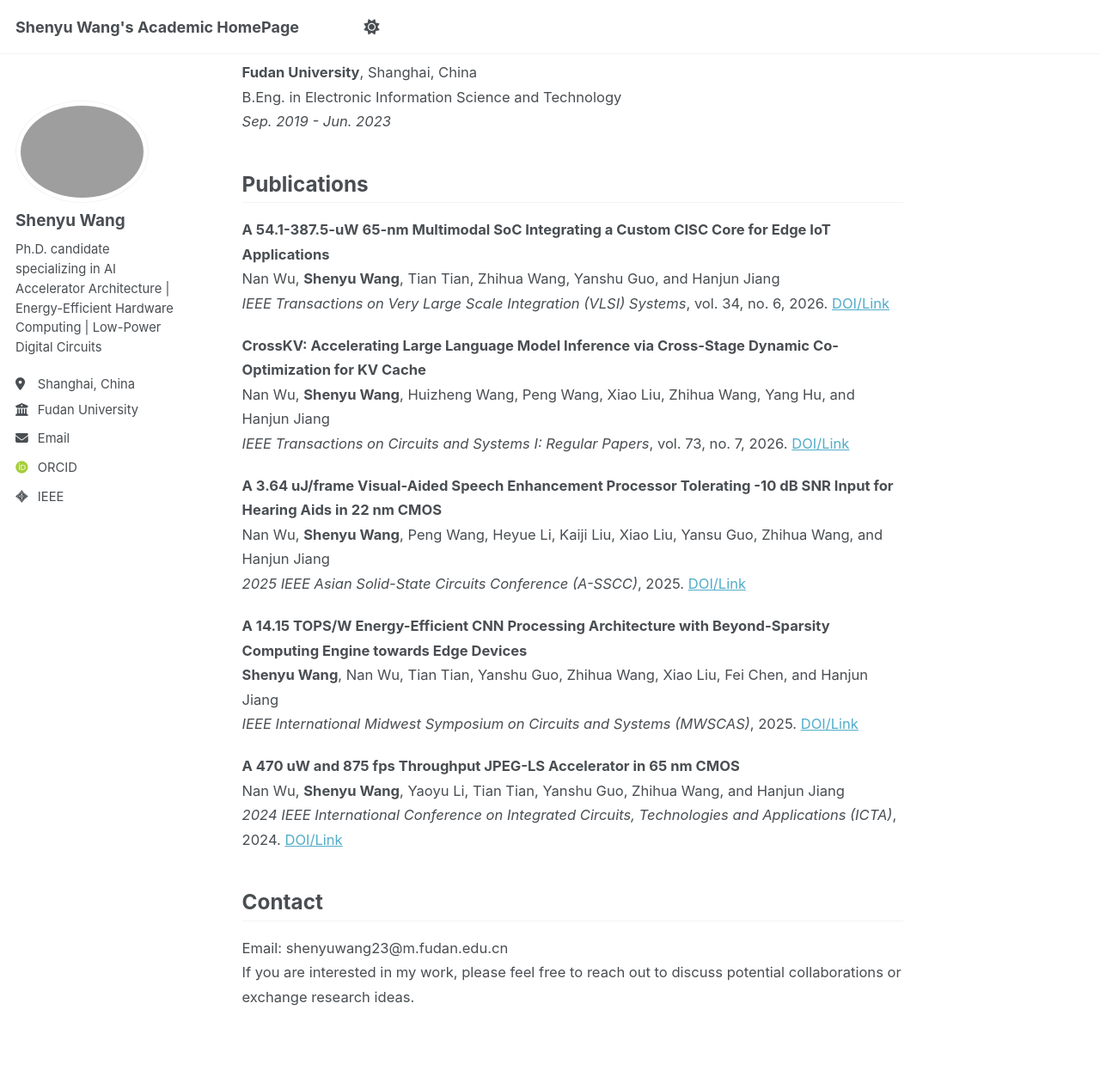
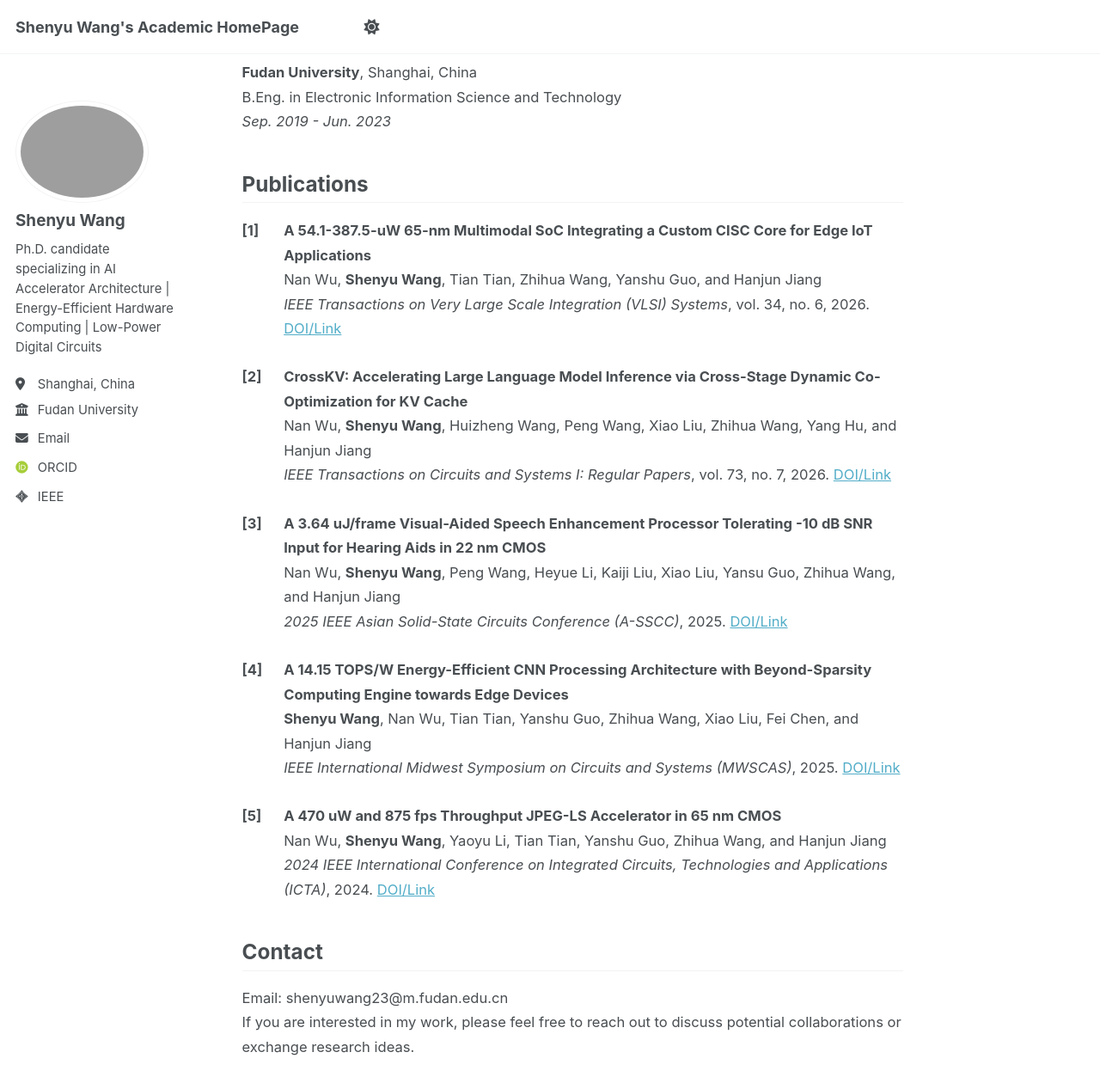
Before and after one commit to Shenyu-Wang/Shenyu-Wang.github.io, a Jekyll site: the page built from _pages/about.md, in a window 1280 px wide and 1400 px high, scrolled down 1960 px. Shown: the top 1267 px of the window at 86% size. Built offline with Jekyll 4.4.1, drawn with Linux system fonts in a browser that asks for light colours; some web fonts are replaced; a script that is not in the unit is left out.

Commit message:
Add publication numbering

```diff
--- a/_pages/about.md
+++ b/_pages/about.md
@@ -62,25 +62,52 @@ B.Eng. in Electronic Information Science and Technology
 
 Publications
 ------------------------
-**A 54.1-387.5-uW 65-nm Multimodal SoC Integrating a Custom CISC Core for Edge IoT Applications**
-Nan Wu, **Shenyu Wang**, Tian Tian, Zhihua Wang, Yanshu Guo, and Hanjun Jiang
-*IEEE Transactions on Very Large Scale Integration (VLSI) Systems*, vol. 34, no. 6, 2026. [DOI/Link](https://ieeexplore.ieee.org/search/searchresult.jsp?newsearch=true&queryText=A%2054.1-387.5-uW%2065-nm%20Multimodal%20SoC%20Integrating%20a%20Custom%20CISC%20Core%20for%20Edge%20IoT%20Applications)
+<div class="publication-list">
+  <div class="publication-item">
+    <span class="publication-number">[1]</span>
+    <div class="publication-body">
+      <strong>A 54.1-387.5-uW 65-nm Multimodal SoC Integrating a Custom CISC Core for Edge IoT Applications</strong><br>
+      Nan Wu, <strong>Shenyu Wang</strong>, Tian Tian, Zhihua Wang, Yanshu Guo, and Hanjun Jiang<br>
+      <em>IEEE Transactions on Very Large Scale Integration (VLSI) Systems</em>, vol. 34, no. 6, 2026. <a href="https://ieeexplore.ieee.org/search/searchresult.jsp?newsearch=true&queryText=A%2054.1-387.5-uW%2065-nm%20Multimodal%20SoC%20Integrating%20a%20Custom%20CISC%20Core%20for%20Edge%20IoT%20Applications">DOI/Link</a>
+    </div>
+  </div>
 
-**CrossKV: Accelerating Large Language Model Inference via Cross-Stage Dynamic Co-Optimization for KV Cache**
-Nan Wu, **Shenyu Wang**, Huizheng Wang, Peng Wang, Xiao Liu, Zhihua Wang, Yang Hu, and Hanjun Jiang
-*IEEE Transactions on Circuits and Systems I: Regular Papers*, vol. 73, no. 7, 2026. [DOI/Link](https://ieeexplore.ieee.org/search/searchresult.jsp?newsearch=true&queryText=CrossKV%3A%20Accelerating%20Large%20Language%20Model%20Inference%20via%20Cross-Stage%20Dynamic%20Co-Optimization%20for%20KV%20Cache)
+  <div class="publication-item">
+    <span class="publication-number">[2]</span>
+    <div class="publication-body">
+      <strong>CrossKV: Accelerating Large Language Model Inference via Cross-Stage Dynamic Co-Optimization for KV Cache</strong><br>
+      Nan Wu, <strong>Shenyu Wang</strong>, Huizheng Wang, Peng Wang, Xiao Liu, Zhihua Wang, Yang Hu, and Hanjun Jiang<br>
+      <em>IEEE Transactions on Circuits and Systems I: Regular Papers</em>, vol. 73, no. 7, 2026. <a href="https://ieeexplore.ieee.org/search/searchresult.jsp?newsearch=true&queryText=CrossKV%3A%20Accelerating%20Large%20Language%20Model%20Inference%20via%20Cross-Stage%20Dynamic%20Co-Optimization%20for%20KV%20Cache">DOI/Link</a>
+    </div>
+  </div>
 
-**A 3.64 uJ/frame Visual-Aided Speech Enhancement Processor Tolerating -10 dB SNR Input for Hearing Aids in 22 nm CMOS**
-Nan Wu, **Shenyu Wang**, Peng Wang, Heyue Li, Kaiji Liu, Xiao Liu, Yansu Guo, Zhihua Wang, and Hanjun Jiang
-*2025 IEEE Asian Solid-State Circuits Conference (A-SSCC)*, 2025. [DOI/Link](https://ieeexplore.ieee.org/search/searchresult.jsp?newsearch=true&queryText=A%203.64%20uJ%2Fframe%20Visual-Aided%20Speech%20Enhancement%20Processor%20Tolerating%20-10%20dB%20SNR%20Input%20for%20Hearing%20Aids%20in%2022%20nm%20CMOS)
+  <div class="publication-item">
+    <span class="publication-number">[3]</span>
+    <div class="publication-body">
+      <strong>A 3.64 uJ/frame Visual-Aided Speech Enhancement Processor Tolerating -10 dB SNR Input for Hearing Aids in 22 nm CMOS</strong><br>
+      Nan Wu, <strong>Shenyu Wang</strong>, Peng Wang, Heyue Li, Kaiji Liu, Xiao Liu, Yansu Guo, Zhihua Wang, and Hanjun Jiang<br>
+      <em>2025 IEEE Asian Solid-State Circuits Conference (A-SSCC)</em>, 2025. <a href="https://ieeexplore.ieee.org/search/searchresult.jsp?newsearch=true&queryText=A%203.64%20uJ%2Fframe%20Visual-Aided%20Speech%20Enhancement%20Processor%20Tolerating%20-10%20dB%20SNR%20Input%20for%20Hearing%20Aids%20in%2022%20nm%20CMOS">DOI/Link</a>
+    </div>
+  </div>
 
-**A 14.15 TOPS/W Energy-Efficient CNN Processing Architecture with Beyond-Sparsity Computing Engine towards Edge Devices**
-**Shenyu Wang**, Nan Wu, Tian Tian, Yanshu Guo, Zhihua Wang, Xiao Liu, Fei Chen, and Hanjun Jiang
-*IEEE International Midwest Symposium on Circuits and Systems (MWSCAS)*, 2025. [DOI/Link](https://ieeexplore.ieee.org/search/searchresult.jsp?newsearch=true&queryText=A%2014.15%20TOPS%2FW%20Energy-Efficient%20CNN%20Processing%20Architecture%20with%20Beyond-Sparsity%20Computing%20Engine%20towards%20Edge%20Devices)
+  <div class="publication-item">
+    <span class="publication-number">[4]</span>
+    <div class="publication-body">
+      <strong>A 14.15 TOPS/W Energy-Efficient CNN Processing Architecture with Beyond-Sparsity Computing Engine towards Edge Devices</strong><br>
+      <strong>Shenyu Wang</strong>, Nan Wu, Tian Tian, Yanshu Guo, Zhihua Wang, Xiao Liu, Fei Chen, and Hanjun Jiang<br>
+      <em>IEEE International Midwest Symposium on Circuits and Systems (MWSCAS)</em>, 2025. <a href="https://ieeexplore.ieee.org/search/searchresult.jsp?newsearch=true&queryText=A%2014.15%20TOPS%2FW%20Energy-Efficient%20CNN%20Processing%20Architecture%20with%20Beyond-Sparsity%20Computing%20Engine%20towards%20Edge%20Devices">DOI/Link</a>
+    </div>
+  </div>
 
-**A 470 uW and 875 fps Throughput JPEG-LS Accelerator in 65 nm CMOS**
-Nan Wu, **Shenyu Wang**, Yaoyu Li, Tian Tian, Yanshu Guo, Zhihua Wang, and Hanjun Jiang
-*2024 IEEE International Conference on Integrated Circuits, Technologies and Applications (ICTA)*, 2024. [DOI/Link](https://ieeexplore.ieee.org/search/searchresult.jsp?newsearch=true&queryText=A%20470%20uW%20and%20875%20fps%20Throughput%20JPEG-LS%20Accelerator%20in%2065%20nm%20CMOS)
+  <div class="publication-item">
+    <span class="publication-number">[5]</span>
+    <div class="publication-body">
+      <strong>A 470 uW and 875 fps Throughput JPEG-LS Accelerator in 65 nm CMOS</strong><br>
+      Nan Wu, <strong>Shenyu Wang</strong>, Yaoyu Li, Tian Tian, Yanshu Guo, Zhihua Wang, and Hanjun Jiang<br>
+      <em>2024 IEEE International Conference on Integrated Circuits, Technologies and Applications (ICTA)</em>, 2024. <a href="https://ieeexplore.ieee.org/search/searchresult.jsp?newsearch=true&queryText=A%20470%20uW%20and%20875%20fps%20Throughput%20JPEG-LS%20Accelerator%20in%2065%20nm%20CMOS">DOI/Link</a>
+    </div>
+  </div>
+</div>
 
 Contact
 ------------------------
--- a/_sass/layout/_homepage-tuning.scss
+++ b/_sass/layout/_homepage-tuning.scss
@@ -43,6 +43,28 @@
   font-weight: 650;
 }
 
+.publication-list {
+  margin-top: 1rem;
+}
+
+.publication-item {
+  display: grid;
+  grid-template-columns: 2.35rem minmax(0, 1fr);
+  gap: 0.35rem;
+  margin-bottom: 1.55rem;
+  font-size: 0.92rem;
+  font-weight: 400;
+  line-height: 1.72;
+}
+
+.publication-number {
+  font-weight: 650;
+}
+
+.publication-body {
+  min-width: 0;
+}
+
 .page__title {
   margin-bottom: 2rem;
   font-size: 1.75rem;
```
